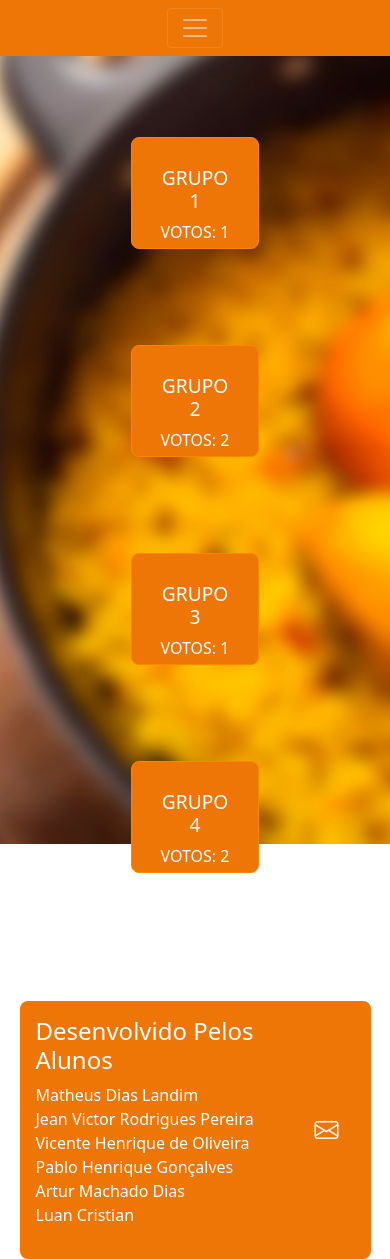
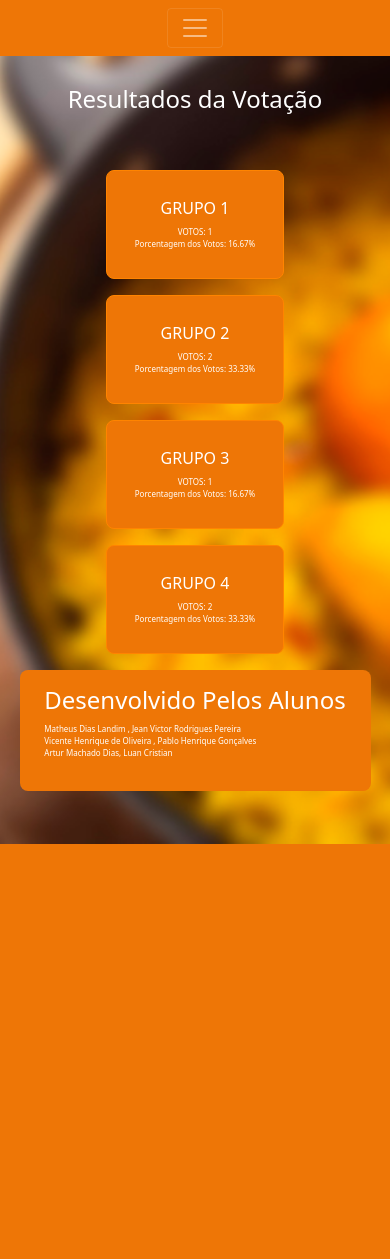
Before and after one commit to MTSLND/ContestProject, a Flask app: page /resultado in a window 390 px wide. After the commit the page ends 844 px from the top, so only its background shows below. Run offline with Flask 3, Linux system fonts and the light colour scheme; data comes from the database, SQL or seed files in the repository; some libraries are stand-ins or nearby versions.

Commit message:
Css Changes Again

```diff
--- a/website/static/base.css
+++ b/website/static/base.css
@@ -19,9 +19,6 @@
   display: flex;
   justify-content: center;
   align-items: center;
-  overflow: hidden;
-
-
 }
 
 .imagem-fundo {
@@ -215,6 +212,18 @@
 
 }
 
+.cards{
+
+    display: flex;
+    color: white;
+    justify-content: center;
+    align-items: center;
+    padding: 5rem;
+    margin-top: 15rem;
+    gap: 10rem;
+
+}
+
 .card-text{
 
   margin: 0;
@@ -275,15 +284,6 @@
 
 }
 
-.icons{
-
-  display: flex;
-  flex-direction: column;
-  padding: 1rem;
-  font-size: 1.5rem;
-  cursor: pointer;
-
-}
 
 
 
@@ -307,7 +307,7 @@
 
   .h1-votacao{
 
-    font-size: 1.3rem;
+    font-size: 1.8rem;
     margin-top: 15rem;
     padding: 1rem;
 
@@ -353,8 +353,14 @@
   .container-section1{
 
     padding: 2rem;
+    margin-top: 2rem;
+    gap: 2rem;
+
+  }
+
+  .card{
+
     margin-top: 1rem;
-    gap: 2rem;
 
   }
 
@@ -501,16 +507,321 @@
 
 }
 
-.container-main {
-  margin-bottom: 3rem; /* ou ajuste conforme necessário */
+@media (max-width: 1388px) {
+
+  .h1-resultado-votacao{
+
+    margin-top: 22rem;
+
+  }
+
+  #cards-resultados1{
+
+    height: 9rem;
+    width: 12rem;
+
+  }
+
+  .card-body h3{
+
+    font-size: 1rem;
+
+  }
+
+  .card-body p{
+
+    font-size: 0.8rem;
+
+  }
+
+
+  .container-footer{
+
+    margin-top: 9rem;
+
+  }
+
+
+
 }
 
-.container-cards {
-  flex-wrap: wrap;
-  justify-content: center;
+@media (max-width: 1284px) {
+
+  .h1-resultado-votacao{
+
+    margin-top: 25rem;
+
+  }
+
+  .card-body h3{
+
+    font-size: 1rem;
+
+  }
+
+  .card-body p{
+
+    font-size: 0.5rem;
+
+  }
+
+  .container-footer{
+
+    margin-top: 10rem;
+
+  }
+
 }
 
-.container-resultado {
-  max-width: 1200px; /* ou ajuste conforme necessário */
-  margin: 0 auto; /* centraliza o container na tela */
+@media (max-width: 1175px) {
+
+  .h1-resultado-votacao{
+
+    margin-top: 20rem;
+
+  }
+
+  .container-footer{
+
+    margin-top: 1rem;
+
+  }
+
 }
+
+
+@media (max-width: 1006px) {
+
+  .h1-resultado-votacao{
+
+    margin-top: 25rem;
+
+  }
+
+  .container-footer{
+
+    margin-top: 5rem;
+
+  }
+
+}
+
+@media (max-width: 891px) {
+
+  .h1-resultado-votacao{
+
+    margin-top: 22rem;
+    padding: 2rem;
+
+  }
+
+  .container-footer{
+
+    margin-top: 8rem;
+
+  }
+
+}
+
+
+@media (max-width: 891px) {
+
+  .h1-resultado-votacao{
+
+    margin-top: 22rem;
+    padding: 2rem;
+
+  }
+
+  .container-footer{
+
+    margin-top: 8rem;
+
+  }
+
+}
+
+
+@media (max-width: 570px) {
+
+  .h1-resultado-votacao{
+
+    margin-top: 17rem;
+
+  }
+
+  .h1-resultado-votacao h1{
+
+    font-size: 1.5rem;
+
+  }
+
+  #cards-resultados1{
+
+    height: 8rem;
+    width: 8rem;
+
+  }
+
+  .container-footer{
+
+    margin-top: 10rem;
+    height: auto;
+
+  }
+
+  .container-p h1{
+
+    font-size: 0.9rem ;
+
+  }
+
+  .container-p p{
+
+    font-size: 0.5rem ;
+
+  }
+
+}
+
+
+@media (max-width: 444px) {
+
+  .h1-resultado-votacao{
+
+    margin-top: 15rem;
+
+  }
+
+  .container-footer{
+
+  margin-top: 1rem;
+
+  }
+
+  #cards-resultados1{
+
+    height: auto;
+    width: auto;
+
+  }
+
+}
+
+
+
+@media (max-height: 840px) {
+
+  .h1-resultado-votacao {
+
+    margin-top: 18rem;
+
+  }
+
+  .h1-resultado-votacao h1{
+
+    font-size: 1rem;
+
+  }
+
+  .card-body h3{
+
+    font-size: 0.6rem;
+    margin-top: -1.5rem;
+
+  }
+
+  .card-body p{
+
+    font-size: 0.5rem;
+
+
+  }
+
+  #cards-resultados1{
+
+    height: 4rem;
+    width: 9rem;
+
+  }
+
+  .container-footer{
+
+    margin-top: 2rem;
+
+  }
+
+}
+
+
+@media (max-height: 643px) {
+
+  .h1-resultado-votacao {
+
+    margin-top: 19rem;
+
+  }
+
+
+  .container-p h4{
+
+    font-size: 1rem;
+
+  }
+
+  .container-p p{
+
+    font-size: 0.5rem;
+
+  }
+}
+
+
+@media (max-height: 565px) {
+
+  .h1-resultado-votacao {
+
+    margin-top: 19rem;
+
+  }
+
+
+  .card-body h3{
+
+    font-size: 0.5rem;
+    margin-top: -1.5rem;
+
+  }
+
+  .card-body p{
+
+    font-size: 0.3rem;
+
+
+  }
+  .container-p h4{
+
+    font-size: 1rem;
+
+  }
+
+  .container-p p{
+
+    font-size: 0.5rem;
+
+
+  }
+
+  #cards-resultados1{
+
+    height: 3rem;
+    width: 9rem;
+
+  }
+  .container-footer{
+
+    margin-top: 1rem;
+
+  }
+
+}
--- a/website/templates/resultado.html
+++ b/website/templates/resultado.html
@@ -9,9 +9,9 @@
 
   </div>
 
-<div class="flex-wrap row container-cards">
+<div class="flex-wrap row container-cards" id="cards-resultados">
   {% for grupo, contagem in contagem_por_grupo %}
-  <div class="p-2 card container-wrap-card">
+  <div class="p-2 card container-wrap-card" id="cards-resultados1">
     <div class="card-body">
       <h3 class="title-wrap">GRUPO {{ grupo }}</h3>
       <p class="card-text" id="votos">VOTOS: {{ contagem }}</p>
@@ -27,19 +27,17 @@
   <div class="container-p">
     <h4>Desenvolvido Pelos Alunos</h4>
     <p>
-      Matheus Dias Landim <br />
+      Matheus Dias Landim ,
       Jean Victor Rodrigues Pereira<br />
-      Vicente Henrique de Oliveira <br />
-      Pablo Henrique Gonçalves <br />
-      Artur Machado Dias <br />
+      Vicente Henrique de Oliveira ,
+      Pablo Henrique Gonçalves<br />
+      Artur Machado Dias,
       Luan Cristian
     </p>
   </div>
+</footer>
 
-  <div class="icons">
-    <i class="bi bi-envelope"><a href=""></a></i>
-  </div>
-</footer>
+
 </div>
 
 {% endblock %}
```
